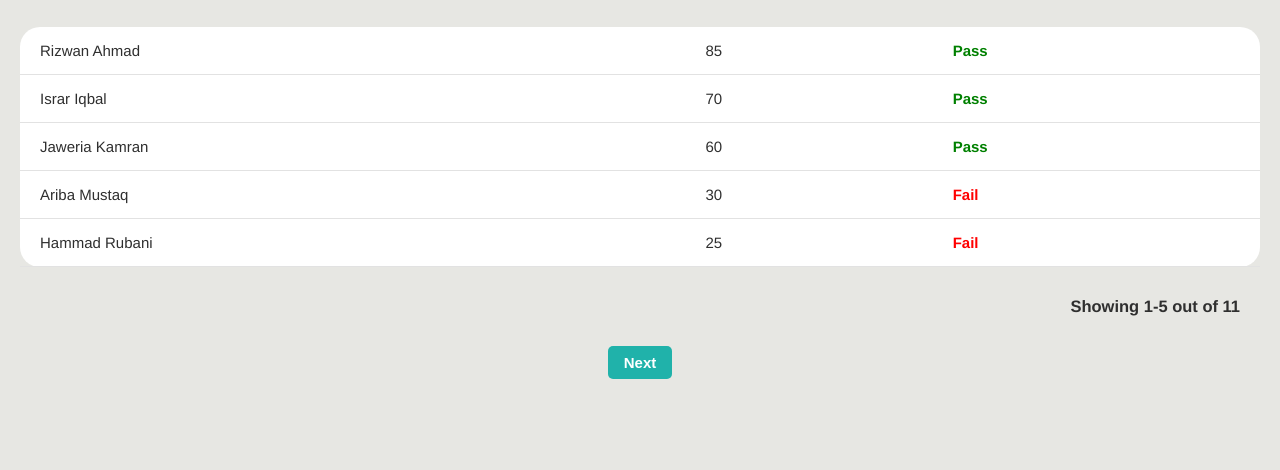
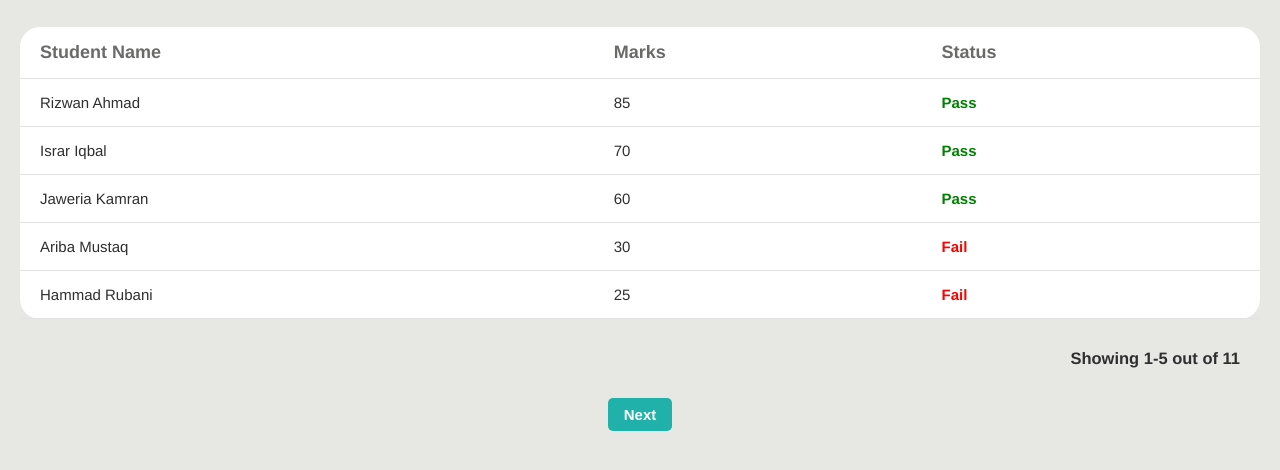
Before and after one commit to RA-Rizwan/Frontend-Tasks, a plain HTML site: page Session 26/index.html in a window 1280 px wide. Shown: the part 60-530 px from the top of the page. Drawn offline with Linux system fonts and the light colour scheme.

Commit message:
html update

```diff
--- a/Session 26/index.html
+++ b/Session 26/index.html
@@ -9,12 +9,14 @@
   <body>
     <header><h1>Student Data</h1></header>
     <section class="table">
-      <table class="students">
+      <table>
         <tr>
           <th>Student Name</th>
           <th>Marks</th>
           <th>Status</th>
         </tr>
+        <tbody class="students">
+    </tbody>
       </table>
     </section>
     <section class="items">
--- a/Session 26/script.js
+++ b/Session 26/script.js
@@ -30,7 +30,7 @@ const totalPages = Math.ceil(transformedData.length / itemsPerPage);
 
 function displayPage(page) {
 
-    studentsContainer.innerHTML = "";
+    studentsContainer.innerHTML= "";
 
     currentPage = page;
 
```
